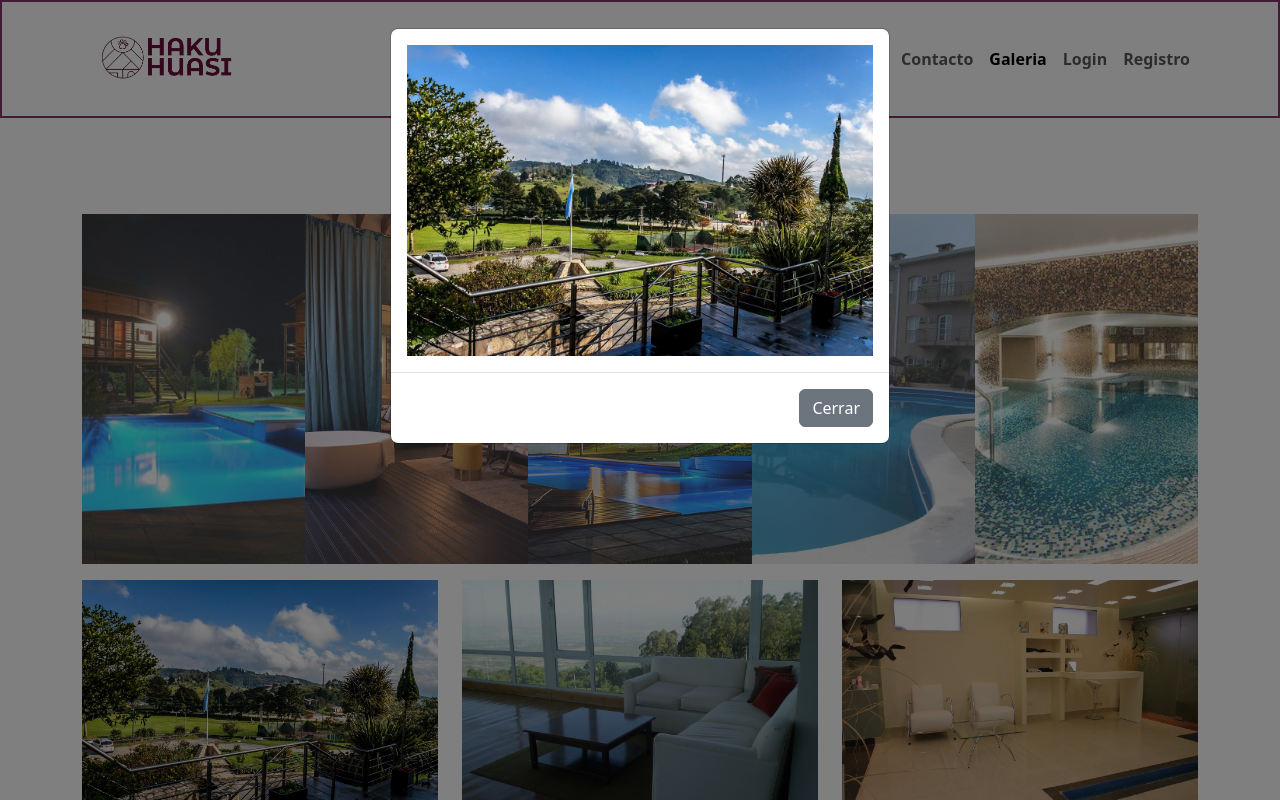
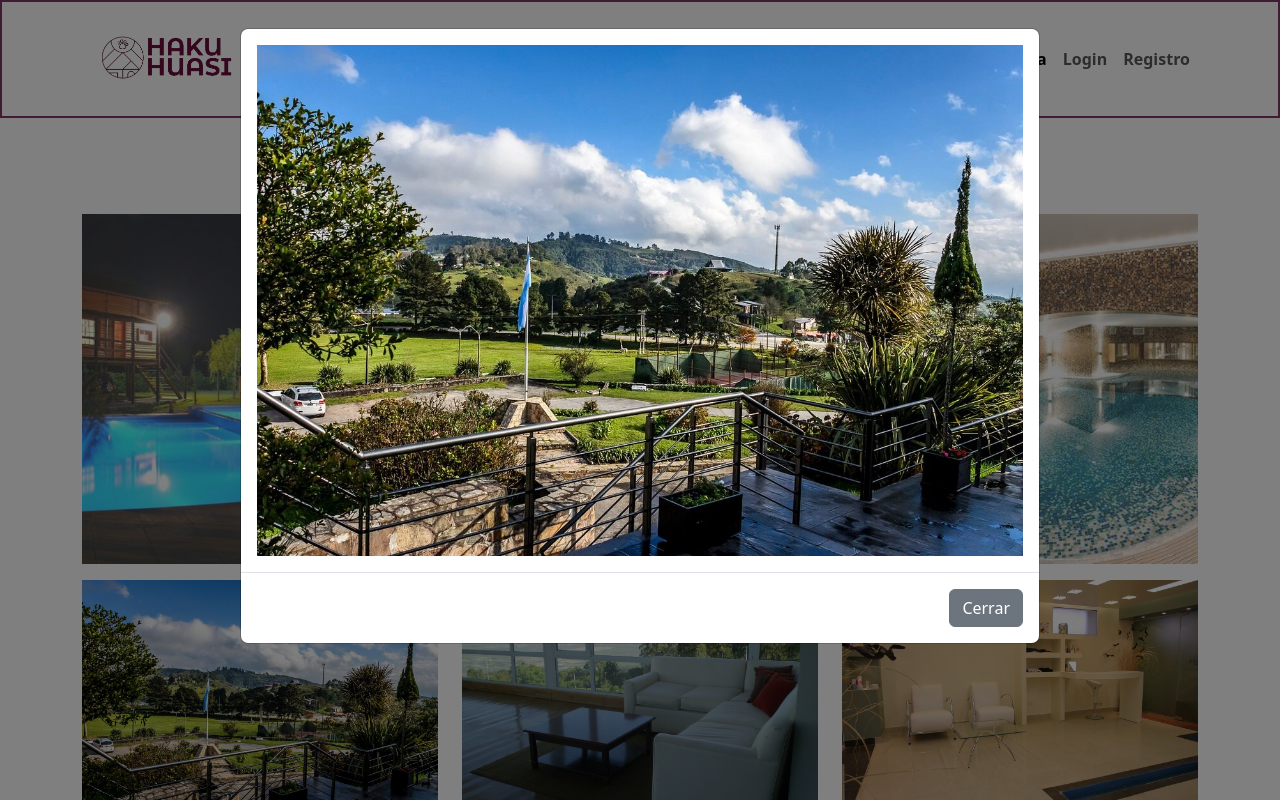
Before and after one commit to Pabmoy25/proyectoHotel-FrontEnd, a React (Vite) app: page /galeria in a window 1280 px wide. Both pictures are taken after a click on the picture 260 px from the left and 698 px from the top of the page. Shown: the top 800 px of the page. Built offline with nearby package versions, Linux system fonts and the light colour scheme.

Commit message:
cambie el tamaño del modal

```diff
--- a/src/components/pages/GaleriaImagenes.jsx
+++ b/src/components/pages/GaleriaImagenes.jsx
@@ -145,7 +145,7 @@ const GaleriaImagenes = () => {
         </div>
       </div>
 
-      <Modal show={modalOpen} onHide={toggleModal}>
+      <Modal show={modalOpen} onHide={toggleModal} size="lg">
         <ModalBody>
           {imagenModal && (
             <img src={imagenModal} className="img-fluid" alt="Imagen modal" />
```
